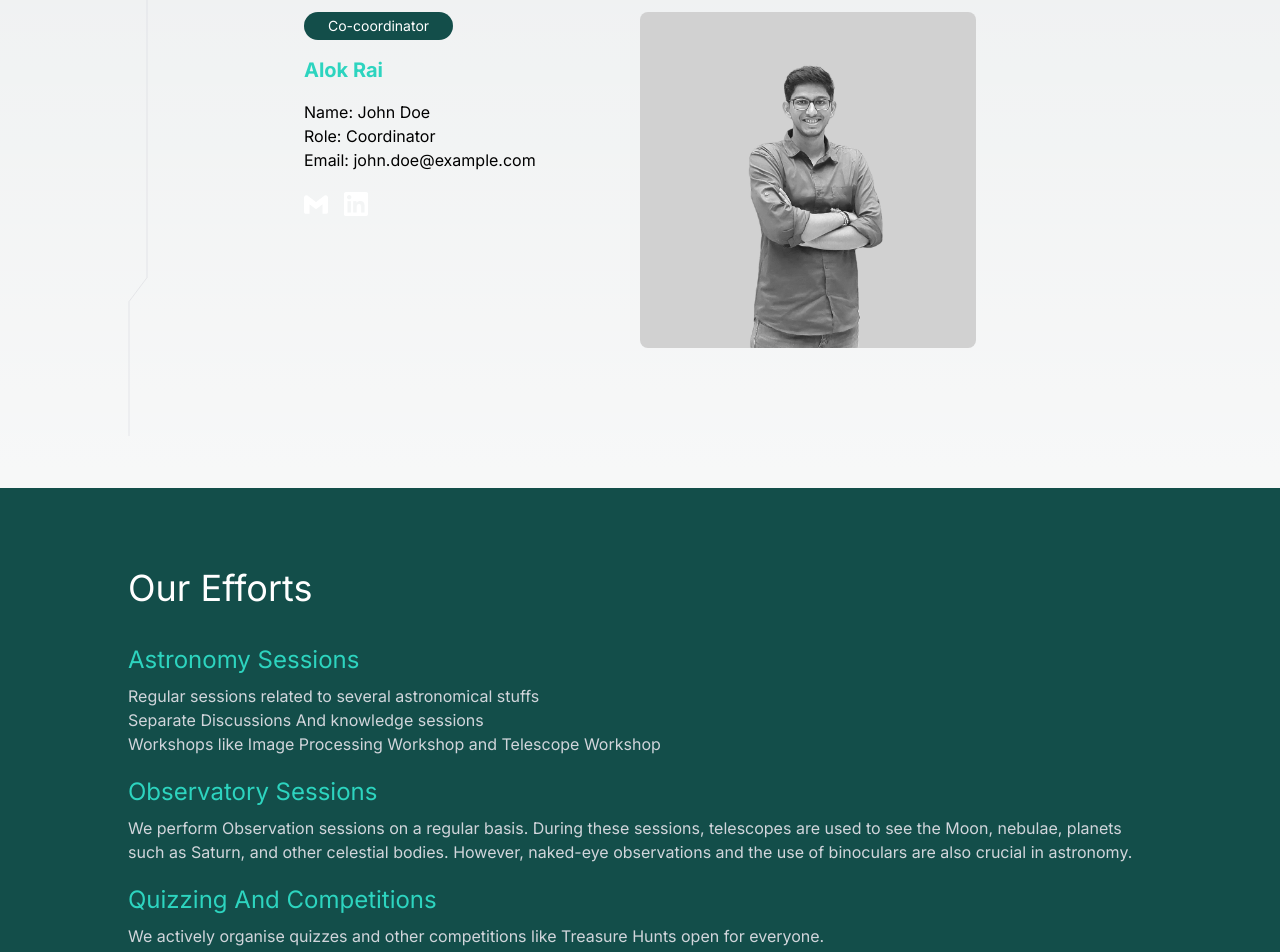
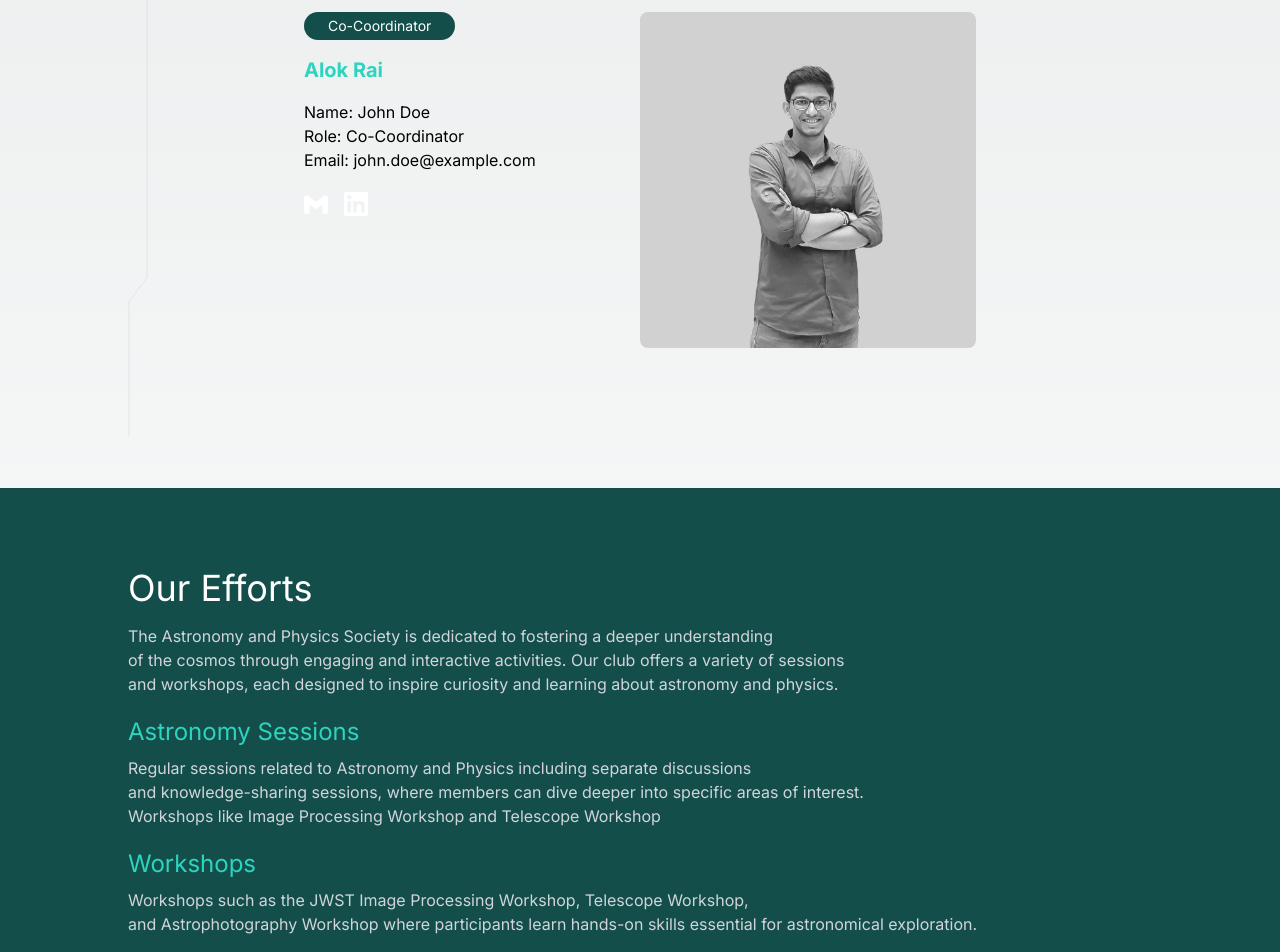
Before and after one commit to singh-ab/APS_IIITDMJ, a Next.js app: page /about in a window 1280 px wide. Shown: the part 1840-2792 px from the top of the page. Built offline with nearby package versions, Linux system fonts and the light colour scheme.

Commit message:
members page is no longer a protected route, added more info in about page

```diff
--- a/src/app/(root)/about/page.tsx
+++ b/src/app/(root)/about/page.tsx
@@ -57,21 +57,31 @@ const About = () => {
 
         <TracingBeamDemo />
 
-
         <div className="section mt-20 pt-20 pb-20 pl-32 pr-32  bg-teal-900">
           <h1 className="font-jetbrains-mono text-4xl text-white pb-4">Our Efforts</h1>
+          <p className="text-gray-300">The Astronomy and Physics Society is dedicated to fostering a deeper
+            understanding <br /> of the cosmos through engaging and interactive activities. Our club offers a variety of
+            sessions <br /> and workshops, each designed to inspire curiosity and learning about astronomy and physics.
+          </p>
           <h2 className="mt-5 text-2xl mb-2 text-teal-400">Astronomy Sessions</h2>
-          <p className="text-gray-300">Regular sessions related to several astronomical stuffs <br />
-            Separate Discussions And knowledge sessions <br />
+          <p className="text-gray-300">Regular sessions related to Astronomy and Physics including separate discussions<br />
+            and knowledge-sharing sessions, where members can dive deeper into specific areas of interest.<br />
             Workshops like Image Processing Workshop and Telescope Workshop
+          </p>
+          <h2 className="mt-5 text-2xl mb-2 text-teal-400">Workshops</h2>
+          <p className="text-gray-300">Workshops such as the JWST Image Processing Workshop, Telescope Workshop, <br />
+             and Astrophotography Workshop where participants learn hands-on skills essential for astronomical exploration.
           </p>
 
           <h2 className="mt-5 text-2xl mb-2 text-teal-400">Observatory Sessions</h2>
-          <p className="text-gray-300">We perform Observation sessions on a regular basis. During these sessions, telescopes are used to see the Moon, nebulae, planets such as Saturn, and other celestial bodies. However, naked-eye observations and the use of binoculars are also crucial in astronomy.
+          <p className="text-gray-300">Our members frequently participate in observation sessions where we use telescopes
+             to explore <br /> the Moon, nebulae, and planets like Saturn.
+              Naked-eye observations and binocular use also play <br /> an important role in our sessions, making astronomy accessible to all.
           </p>
 
           <h2 className="mt-5 text-2xl mb-2 text-teal-400">Quizzing And Competitions</h2>
-          <p className="text-gray-300">We actively organise quizzes and other competitions like Treasure Hunts open for everyone.
+          <p className="text-gray-300">To encourage friendly competition and learning, we organize quizzes and competitions
+             such as Treasure Hunts -<br /> which is also one of our flagship events - open to anyone with an interest in the mysteries of the universe.
           </p>
         </div>
       </div>
@@ -164,7 +174,7 @@ const dummyContent = [
     description: (
       <>
         <p>Name: John Doe</p>
-        <p>Role: Coordinator</p>
+        <p>Role: Co-Coordinator</p>
         <p>Email: john.doe@example.com</p>
         <div className="flex space-x-4 mt-5">
           <a href="mailto:john.doe@example.com">
@@ -180,7 +190,7 @@ const dummyContent = [
       src: "/cocoordinator.jpg",
       alt: "Cocoordinator",
     },
-    badge: "Co-coordinator",
+    badge: "Co-Coordinator",
   },
 ];
 
--- a/src/app/auth/sign-in/[[...sign-in]]/page.tsx
+++ b/src/app/auth/sign-in/[[...sign-in]]/page.tsx
@@ -1,4 +1,4 @@
-import { SignIn } from '@clerk/nextjs'
+/*import { SignIn } from '@clerk/nextjs'
 import React from 'react'
 
 const SignInPage = () => {
@@ -9,4 +9,4 @@ const SignInPage = () => {
   )
 }
 
-export default SignInPage
+export default SignInPage*/
--- a/src/app/auth/sign-up/[[...sign-up]]/page.tsx
+++ b/src/app/auth/sign-up/[[...sign-up]]/page.tsx
@@ -1,4 +1,4 @@
-import { SignUp } from "@clerk/nextjs";
+/*import { SignUp } from "@clerk/nextjs";
 
 export default function Page() {
   return (
@@ -6,4 +6,4 @@ export default function Page() {
       <SignUp />
     </div>
   );
-}
+}*/
--- a/src/app/layout.tsx
+++ b/src/app/layout.tsx
@@ -2,7 +2,7 @@ import type { Metadata } from "next";
 import { Inter } from "next/font/google";
 import "./globals.css";
 import "../../public/aps.png";
-import { ClerkProvider } from "@clerk/nextjs";
+//import { ClerkProvider } from "@clerk/nextjs";
 
 const inter = Inter({ subsets: ["latin"] });
 
@@ -30,12 +30,10 @@ export default function RootLayout({
 }: Readonly<{
   children: React.ReactNode;
 }>) {
+
   return (
-
     <html lang="en">
-      <ClerkProvider>
-        <body className={inter.className}>{children}</body>
-      </ClerkProvider>
+      <body className={inter.className}>{children}</body>
     </html>
   );
 }
--- a/src/middleware.ts
+++ /dev/null
@@ -1,14 +0,0 @@
-import { clerkMiddleware, createRouteMatcher } from '@clerk/nextjs/server';
-
-const protectedRoute = createRouteMatcher([
-  '/members',
-  '/form'
-]);
-
-export default clerkMiddleware((auth, req) => {
-  if (protectedRoute(req)) auth().protect();
-});
-
-export const config = {
-  matcher: ['/((?!.+\\.[\\w]+$|_next).*)', '/', '/(api|trpc)(.*)'],
-};
```
Also changed, not shown: 2 other files (tests, documents, lock files or other folders).
